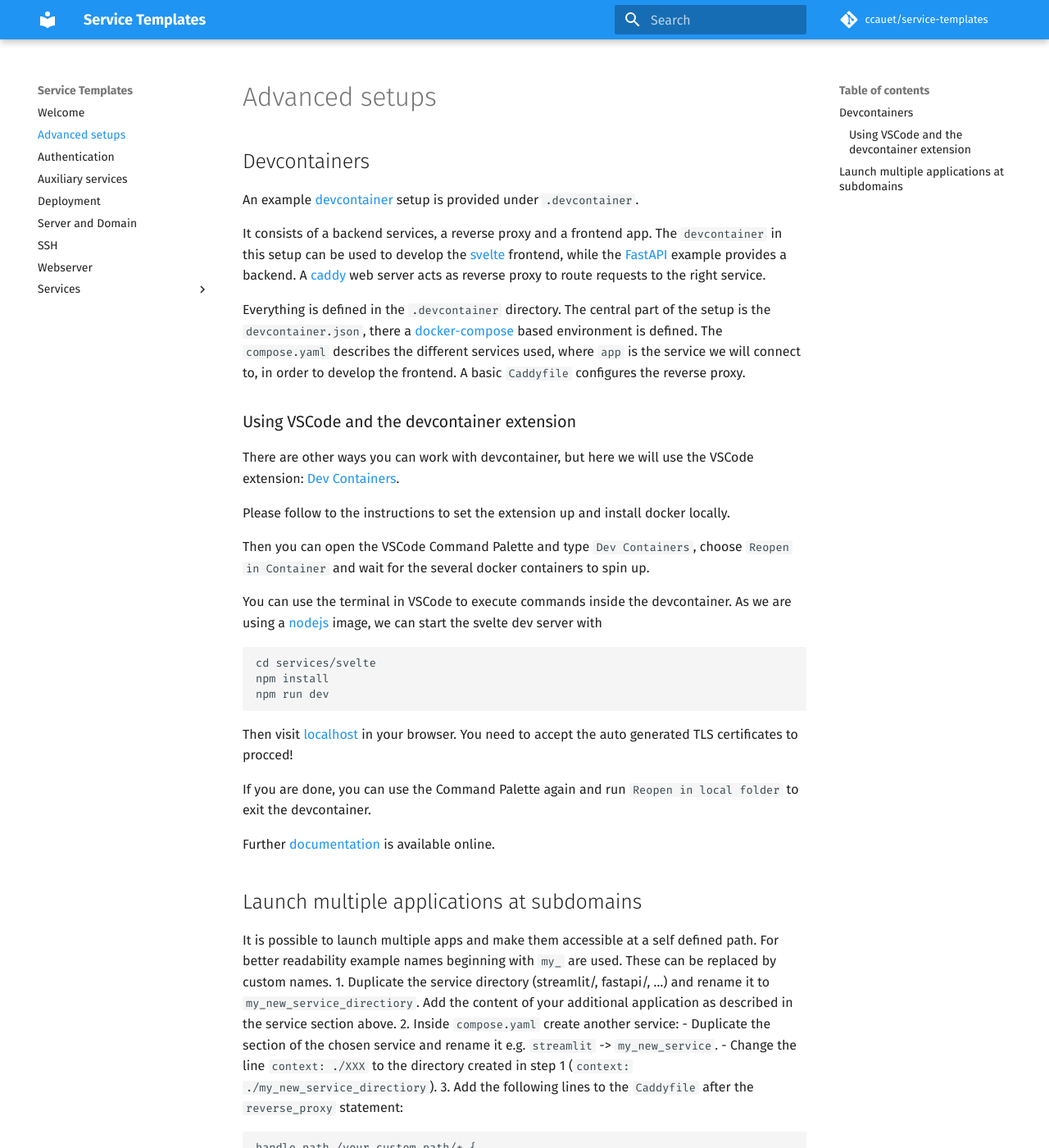
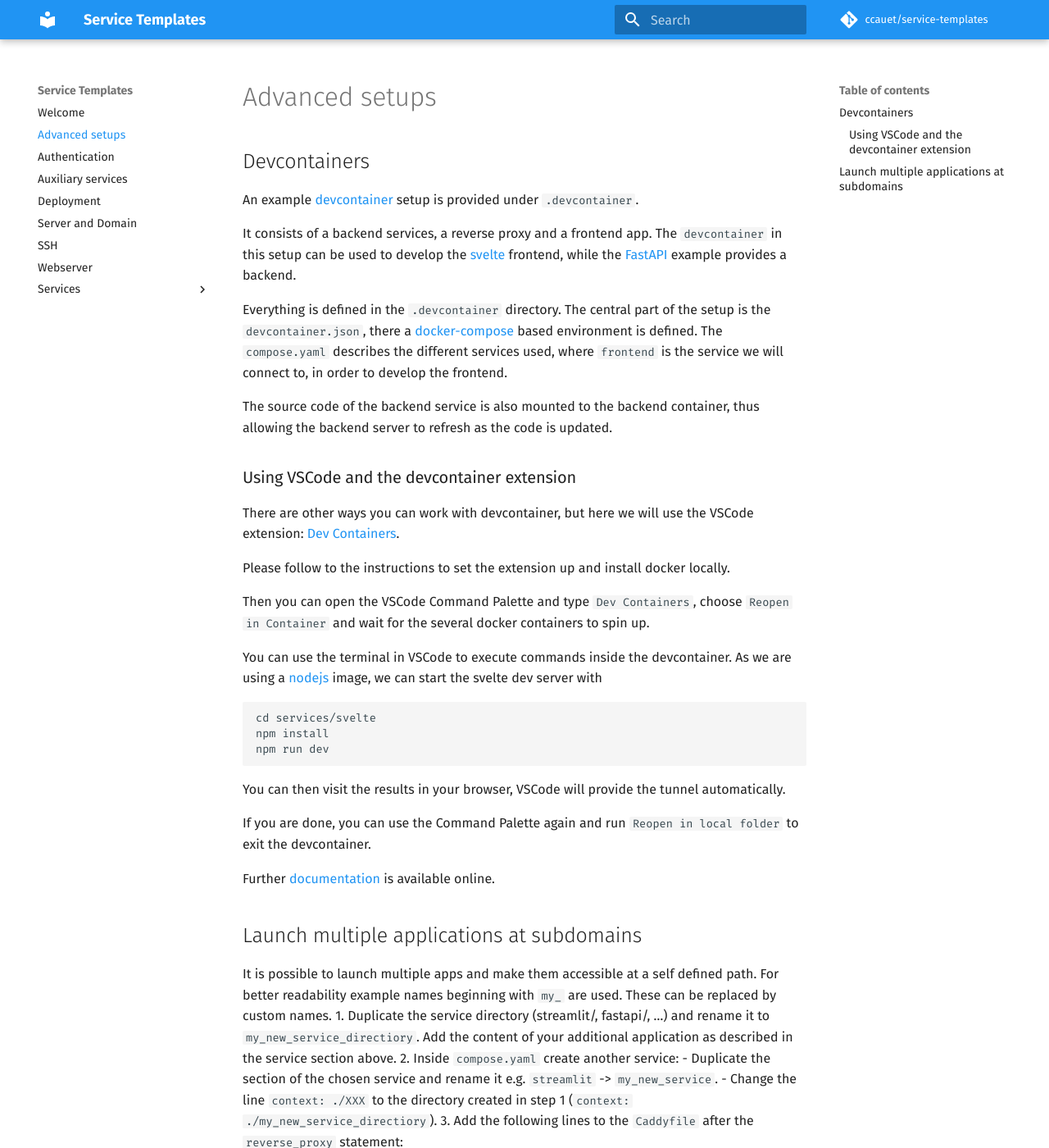
Before and after one commit to point8/service-templates, an MkDocs documentation site: the page built from docs/content/advanced.md, in a window 1280 px wide and 1400 px high. Shown: the whole window at 82% size. Built offline with MkDocs 1.6.1 and Material for MkDocs 9.7.7, drawn with Linux system fonts in a browser that asks for light colours.

Commit message:
Update docs

````diff
--- a/docs/content/advanced.md
+++ b/docs/content/advanced.md
@@ -4,9 +4,11 @@
 
 An example [devcontainer](https://containers.dev) setup is provided under `.devcontainer`.
 
-It consists of a backend services, a reverse proxy and a frontend app. The `devcontainer` in this setup can be used to develop the [svelte](https://svelte.dev) frontend, while the [FastAPI](https://fastapi.tiangolo.com) example provides a backend. A [caddy](https://caddyserver.com/) web server acts as reverse proxy to route requests to the right service.
+It consists of a backend services, a reverse proxy and a frontend app. The `devcontainer` in this setup can be used to develop the [svelte](https://svelte.dev) frontend, while the [FastAPI](https://fastapi.tiangolo.com) example provides a backend.
 
-Everything is defined in the `.devcontainer` directory. The central part of the setup is the `devcontainer.json`, there a [docker-compose](https://docs.docker.com/compose/) based environment is defined. The `compose.yaml` describes the different services used, where `app` is the service we will connect to, in order to develop the frontend. A basic `Caddyfile` configures the reverse proxy.
+Everything is defined in the `.devcontainer` directory. The central part of the setup is the `devcontainer.json`, there a [docker-compose](https://docs.docker.com/compose/) based environment is defined. The `compose.yaml` describes the different services used, where `frontend` is the service we will connect to, in order to develop the frontend.
+
+The source code of the backend service is also mounted to the backend container, thus allowing the backend server to refresh as the code is updated.
 
 ### Using VSCode and the devcontainer extension
 
@@ -24,7 +26,7 @@
 npm run dev
 ```
 
-Then visit [localhost](https://localhost) in your browser. You need to accept the auto generated TLS certificates to procced!
+You can then visit the results in your browser, VSCode will provide the tunnel automatically.
 
 If you are done, you can use the Command Palette again and run `Reopen in local folder` to exit the devcontainer.
 
````
